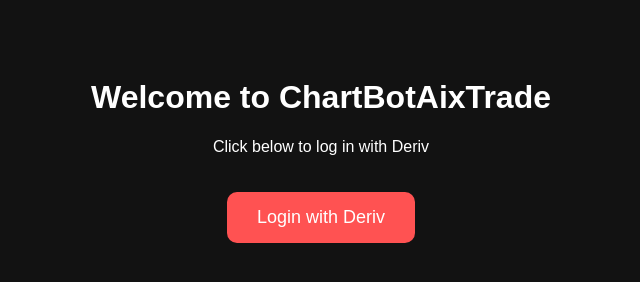
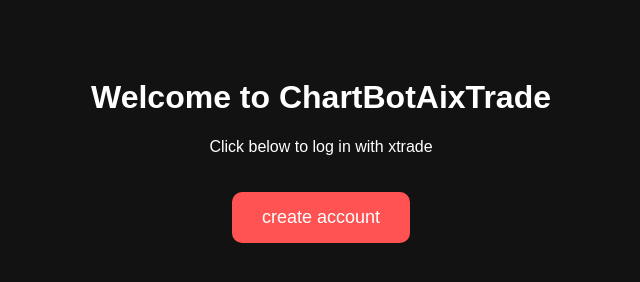
Before and after one commit to Oderobetty/chartbotaixtrade-, a website: page index.html in a window 1280 px wide. Shown: the full height of the page, 319-959 px from the left. Drawn offline with Linux system fonts and the light colour scheme.

Commit message:
Update index.html

```diff
--- a/index.html
+++ b/index.html
@@ -27,10 +27,10 @@
 <body>
 
   <h1>Welcome to ChartBotAixTrade</h1>
-  <p>Click below to log in with Deriv</p>
+  <p>Click below to log in with xtrade</p>
 
   <a href="https://oauth.deriv.com/oauth2/authorize?app_id=76613&redirect_uri=https://chartbotaixtrade-1-zgsi.onrender.com/oauth">
-    Login with Deriv
+    create account
   </a>
 
 </body>
```
